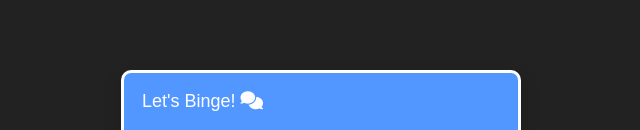
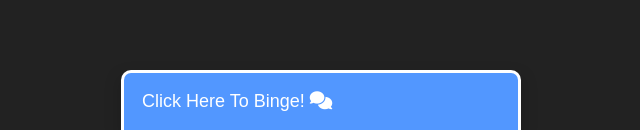
Before and after one commit to imickey04/chat-bot.github.io, a plain HTML site: page index.html in a window 1280 px wide. Shown: the part 670-800 px from the top of the page, without its empty margins (319-959 px from the left). Drawn offline with nearby package versions, Linux system fonts and the light colour scheme.

Commit message:
Update index.html
Yes

```diff
--- a/index.html
+++ b/index.html
@@ -14,7 +14,7 @@
 <body>
     <!-- chat bar block -->
     <div class="chat-bar-collapsible">
-        <button id="chat-bottom" class="collapsible" type="button">Let's Binge!
+        <button id="chat-bottom" class="collapsible" type="button">Click Here To Binge!
             <i id="chat-icon" style="color: white;" class="fa-solid fa-comments"></i>
         </button>
 
```
